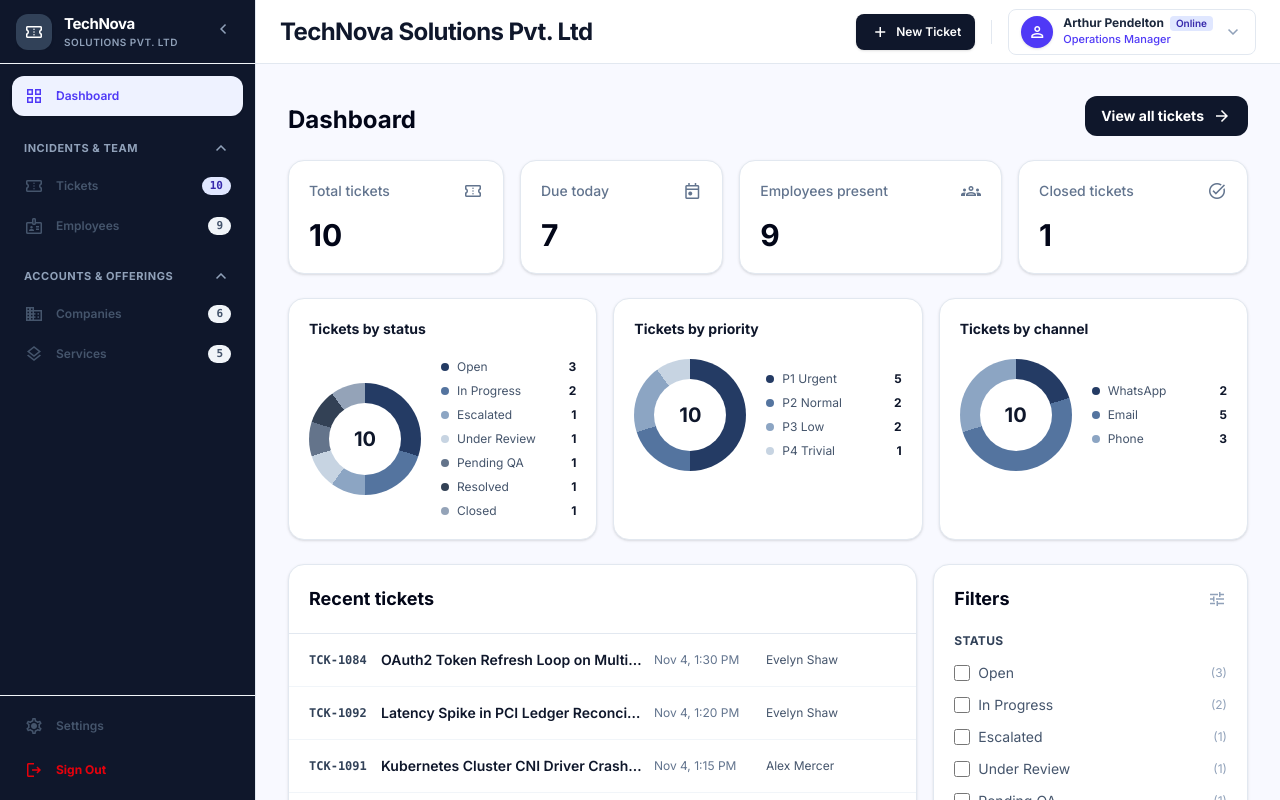
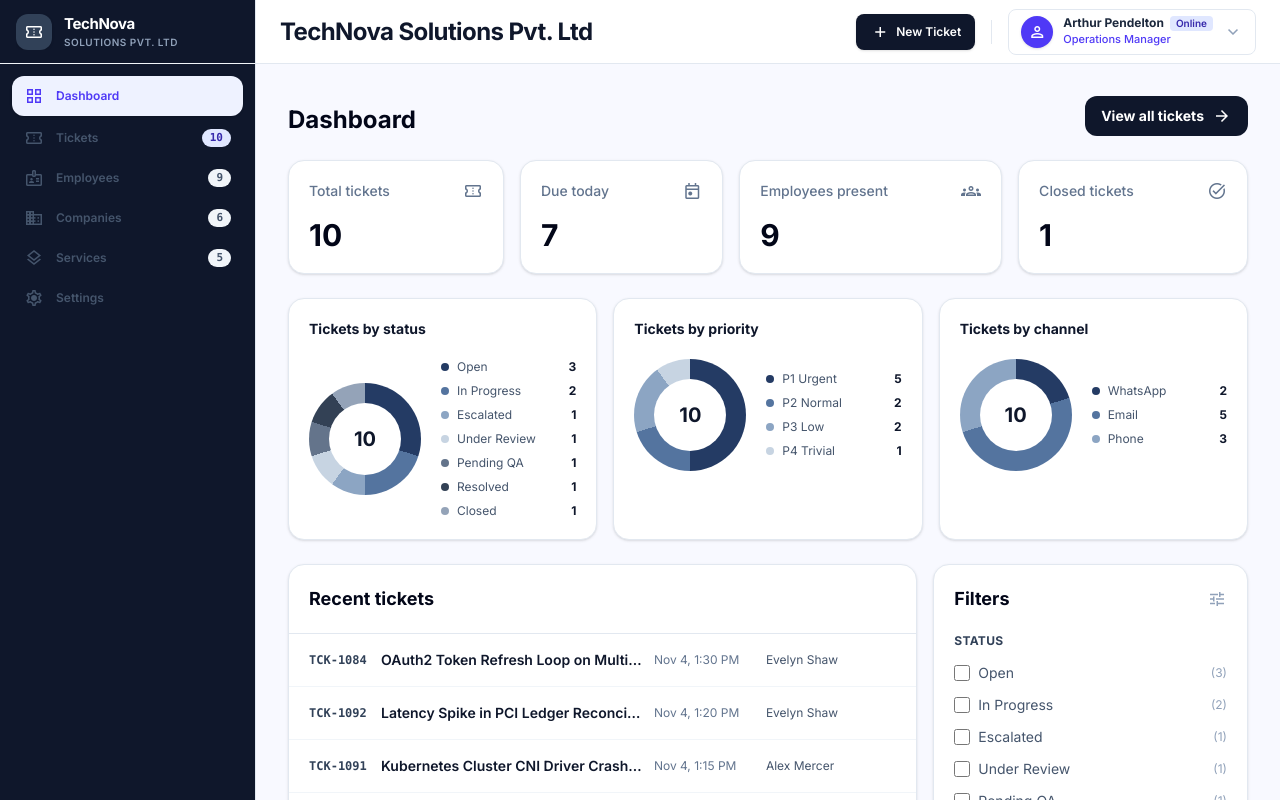
Before and after one commit to StewardRighteous/TechNova-Ticket-Management-system, a React (Vite) app: page / in a window 1280 px wide. Shown: the top 800 px of the page. Built offline with nearby package versions, Linux system fonts and the light colour scheme.

Commit message:
fix: sidebar

```diff
--- a/src/components/layout/Sidebar.tsx
+++ b/src/components/layout/Sidebar.tsx
@@ -15,9 +15,6 @@ export const Sidebar: React.FC = () => {
     logout,
   } = useTicketStore();
 
-  const [isOperationsOpen, setIsOperationsOpen] = useState(true);
-  const [isClientsOpen, setIsClientsOpen] = useState(true);
-
   const permissions = ROLE_PERMISSIONS[activeRole];
   const roleTickets = filterTicketsByRole(
     data.tickets,
@@ -34,9 +31,12 @@ export const Sidebar: React.FC = () => {
       }`}
     >
       <div className="flex flex-col overflow-y-auto">
-        <div className="flex h-16 items-center justify-between border-b border-slate-100 px-4">
+        <div
+          className="flex h-16 items-center justify-between border-b border-slate-100 px-4"
+          onClick={toggleSidebarCollapse}
+        >
           <div className="flex items-center gap-3 overflow-hidden">
-            <button onClick={toggleSidebarCollapse}>
+            <button>
               <div className="flex h-9 w-9 shrink-0 items-center justify-center rounded-xl bg-slate-700 text-white shadow-sm">
                 <span className="material-symbols-outlined text-[20px]">
                   confirmation_number
@@ -54,20 +54,9 @@ export const Sidebar: React.FC = () => {
               </div>
             )}
           </div>
-          {!isSidebarCollapsed && (
-            <button
-              onClick={toggleSidebarCollapse}
-              title={isSidebarCollapsed ? "Expand Sidebar" : "Collapse Sidebar"}
-              className="rounded-lg p-1.5 text-slate-400 transition-colors hover:bg-slate-100 hover:text-slate-700"
-            >
-              <span className="material-symbols-outlined text-[20px]">
-                {"chevron_left"}
-              </span>
-            </button>
-          )}
         </div>
 
-        <div className="space-y-4 px-3 py-3">
+        <div className="space-y-1 px-3 py-3">
           {/* Dashboard Tab */}
           <button
             onClick={() => setActiveTab("dashboard")}
@@ -83,14 +72,6 @@ export const Sidebar: React.FC = () => {
             {!isSidebarCollapsed && <span>Dashboard</span>}
           </button>
 
-          {/* Group 1: Incidents & Team */}
-          {(isTabAllowed("tickets") || isTabAllowed("employees")) && (
-            <SidebarAccordionGroup
-              title="Incidents & Team"
-              isOpen={isOperationsOpen}
-              onToggle={() => setIsOperationsOpen(!isOperationsOpen)}
-              isCollapsed={isSidebarCollapsed}
-            >
           {isTabAllowed("tickets") && (
             <button
               onClick={() => setActiveTab("tickets")}
@@ -140,17 +121,7 @@ export const Sidebar: React.FC = () => {
               )}
             </button>
           )}
-            </SidebarAccordionGroup>
-          )}
 
-          {/* Group 2: Accounts & Offerings */}
-          {(isTabAllowed("companies") || isTabAllowed("services")) && (
-            <SidebarAccordionGroup
-              title="Accounts & Offerings"
-              isOpen={isClientsOpen}
-              onToggle={() => setIsClientsOpen(!isClientsOpen)}
-              isCollapsed={isSidebarCollapsed}
-            >
           {isTabAllowed("companies") && (
             <button
               onClick={() => setActiveTab("companies")}
@@ -200,13 +171,7 @@ export const Sidebar: React.FC = () => {
               )}
             </button>
           )}
-            </SidebarAccordionGroup>
-          )}
-        </div>
-      </div>
 
-      {/* Footer System Info & Sign Out */}
-      <div className="space-y-2 border-t border-slate-100 p-3">
           {isTabAllowed("settings") && (
             <button
               onClick={() => setActiveTab("settings")}
@@ -222,18 +187,9 @@ export const Sidebar: React.FC = () => {
               {!isSidebarCollapsed && <span>Settings</span>}
             </button>
           )}
-
-        <button
-          onClick={logout}
-          className="flex w-full items-center gap-3 rounded-xl px-3 py-2 text-xs font-bold text-red-600 transition-colors hover:bg-red-50"
-          title="Sign Out"
-        >
-          <span className="material-symbols-outlined shrink-0 text-[20px]">
-            logout
-          </span>
-          {!isSidebarCollapsed && <span>Sign Out</span>}
-        </button>
         </div>
+      </div>
+      <div className="flex-1" onClick={toggleSidebarCollapse}></div>
     </aside>
   );
 };
```
Lines whose indentation alone changed are shown as unchanged.
